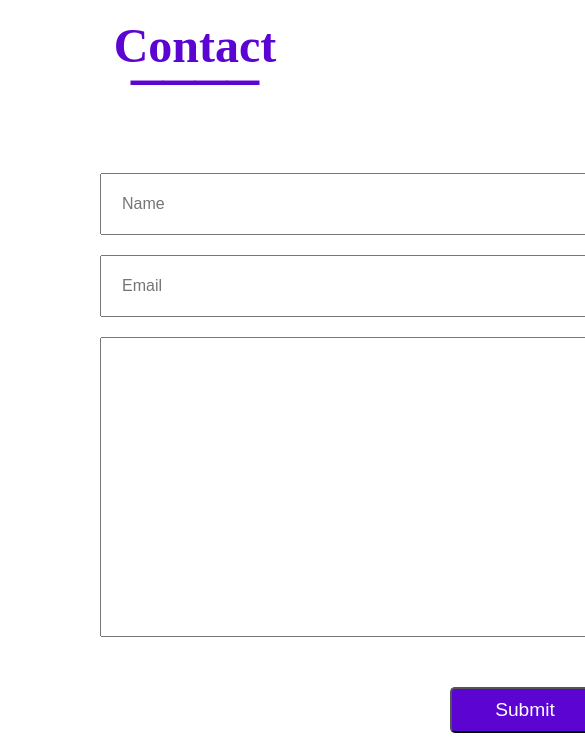
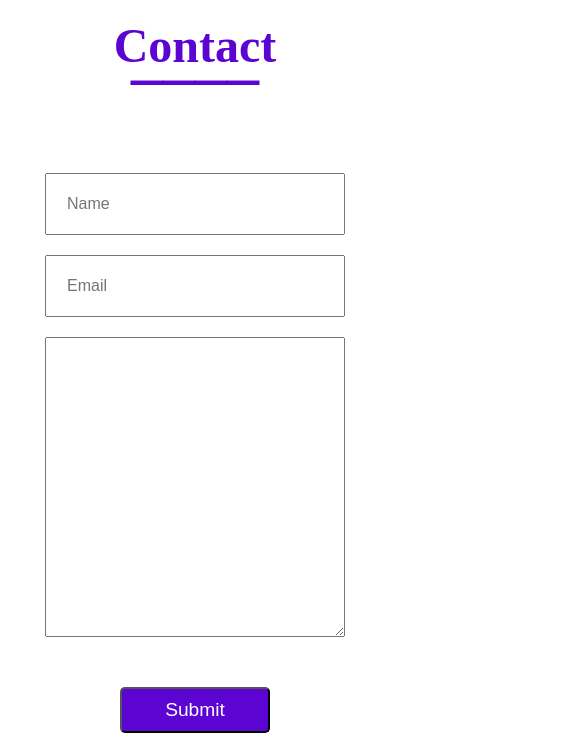
Before and after one commit to hooda179/Portfolio, a plain HTML site: page index.html in a window 390 px wide. Shown: the part 4843-5593 px from the top of the page, 585 px wide, since content can reach past the window. Drawn offline with Linux system fonts and the light colour scheme; a web font is replaced by a local one.

Commit message:
Update style.css

```diff
--- a/css/style.css
+++ b/css/style.css
@@ -495,5 +495,12 @@ footer .copyright {
         flex: 1;
         max-width: 100%;
     }
+    .contact .container {
+        width: auto;
+        align-items: center;
+    }
+    .contact .container input,.contact .container textarea {
+        width: 300px;
+    }
 
 }
```
